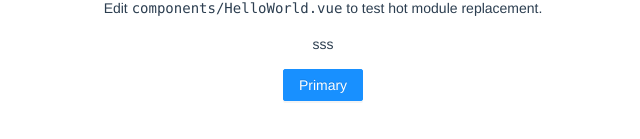
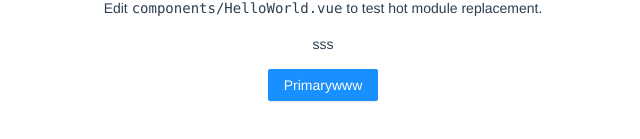
Before and after one commit to ssslc/demo, a Vue app: page / in a window 1280 px wide. Shown: the part 221-360 px from the top of the page, without its empty margins (317-957 px from the left). Built offline with nearby package versions, Linux system fonts and the light colour scheme.

Commit message:
test commit

```diff
--- a/src/App.vue
+++ b/src/App.vue
@@ -9,7 +9,7 @@ import HelloWorld from './components/HelloWorld.vue'
   <HelloWorld msg="Hello World" />
   <p>sss</p>
   <a-button type="primary">
-    Primary
+    Primarywww
   </a-button>
 </template>
 
```
